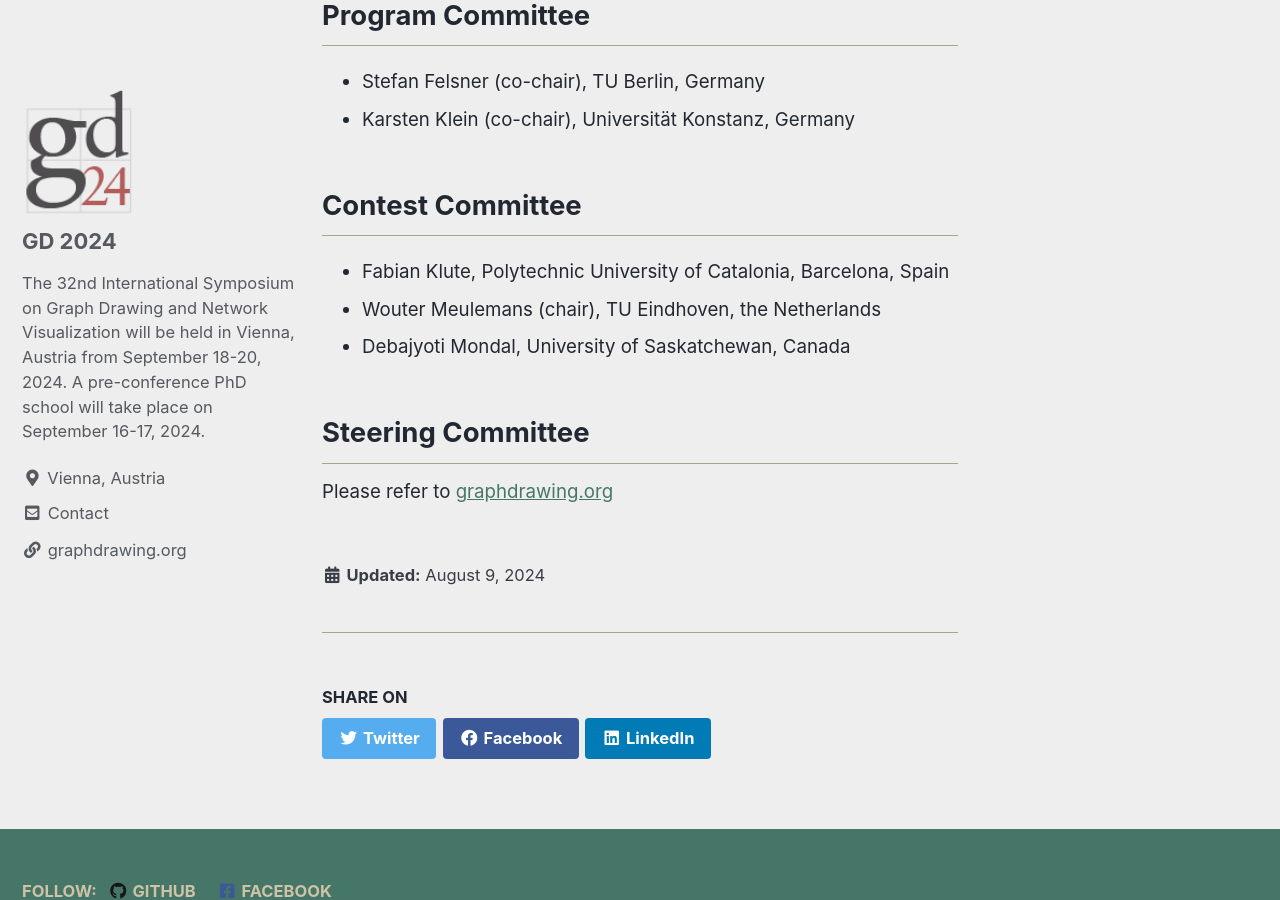
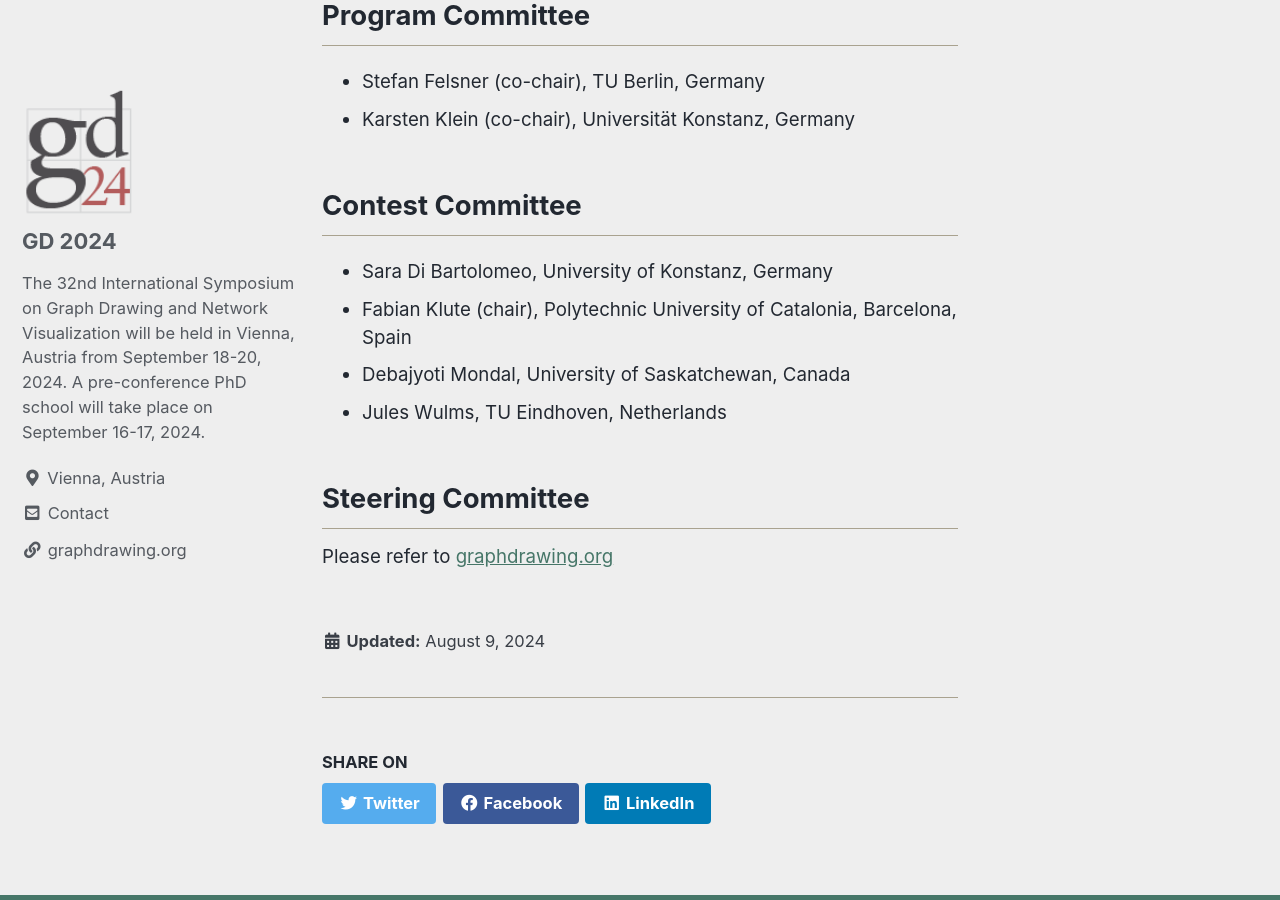
Before and after one commit to graphdrawing/gd2024, a Jekyll site: the page built from pages/committee.md, in a window 1280 px wide and 900 px high, scrolled down 1383 px. Built offline with Jekyll 4.4.1, drawn with Linux system fonts in a browser that asks for light colours; cached includes are drawn as plain includes.

Commit message:
Update committee.md

```diff
--- a/pages/committee.md
+++ b/pages/committee.md
@@ -70,9 +70,10 @@ toc: true
 
 ## Contest Committee
 
-* Fabian Klute, Polytechnic University of Catalonia, Barcelona, Spain
-* Wouter Meulemans (chair), TU Eindhoven, the Netherlands
+* Sara Di Bartolomeo, University of Konstanz, Germany
+* Fabian Klute (chair), Polytechnic University of Catalonia, Barcelona, Spain
 * Debajyoti Mondal, University of Saskatchewan, Canada
+* Jules Wulms, TU Eindhoven, Netherlands
 
 ## Steering Committee
 
```
